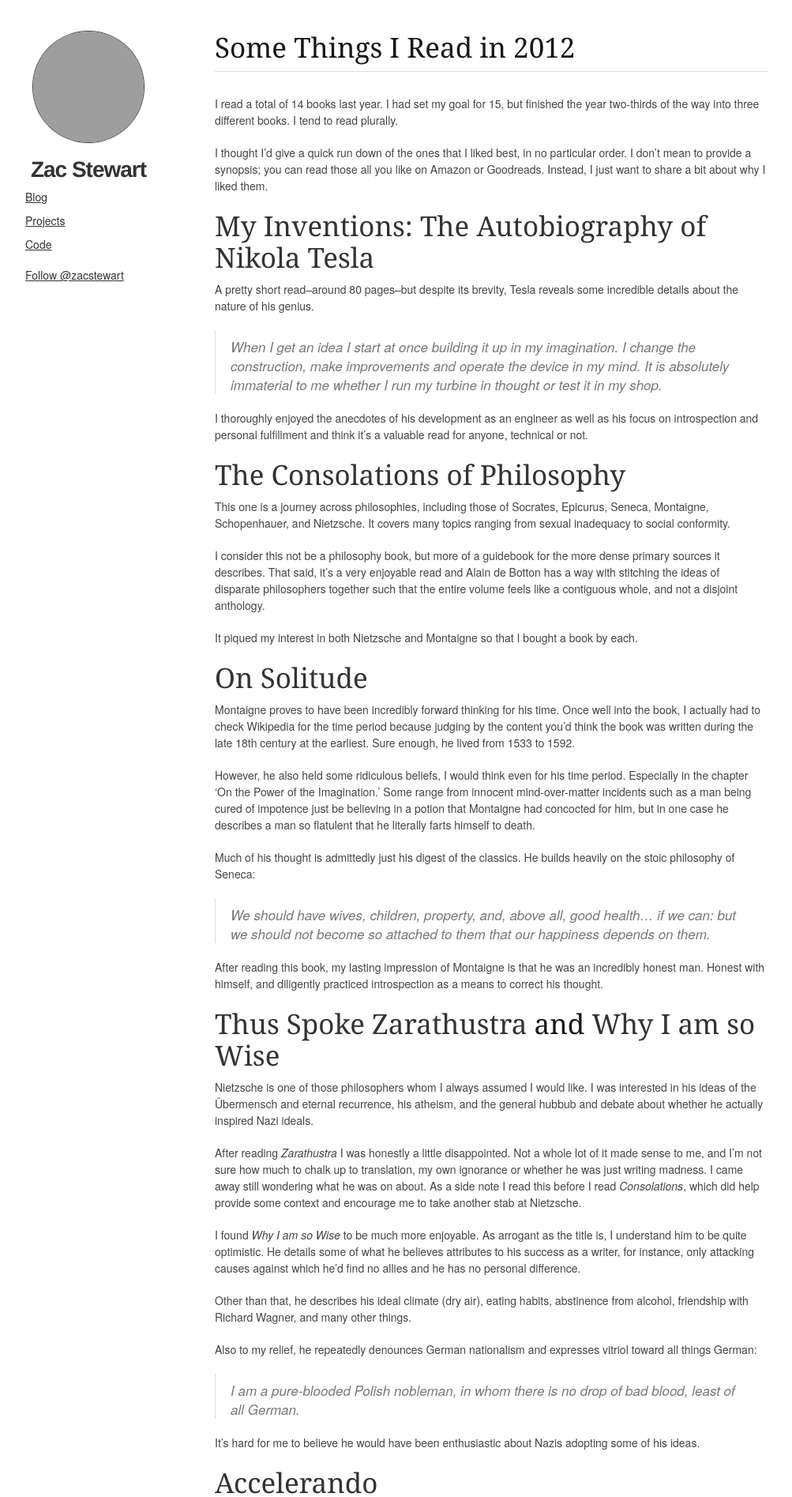
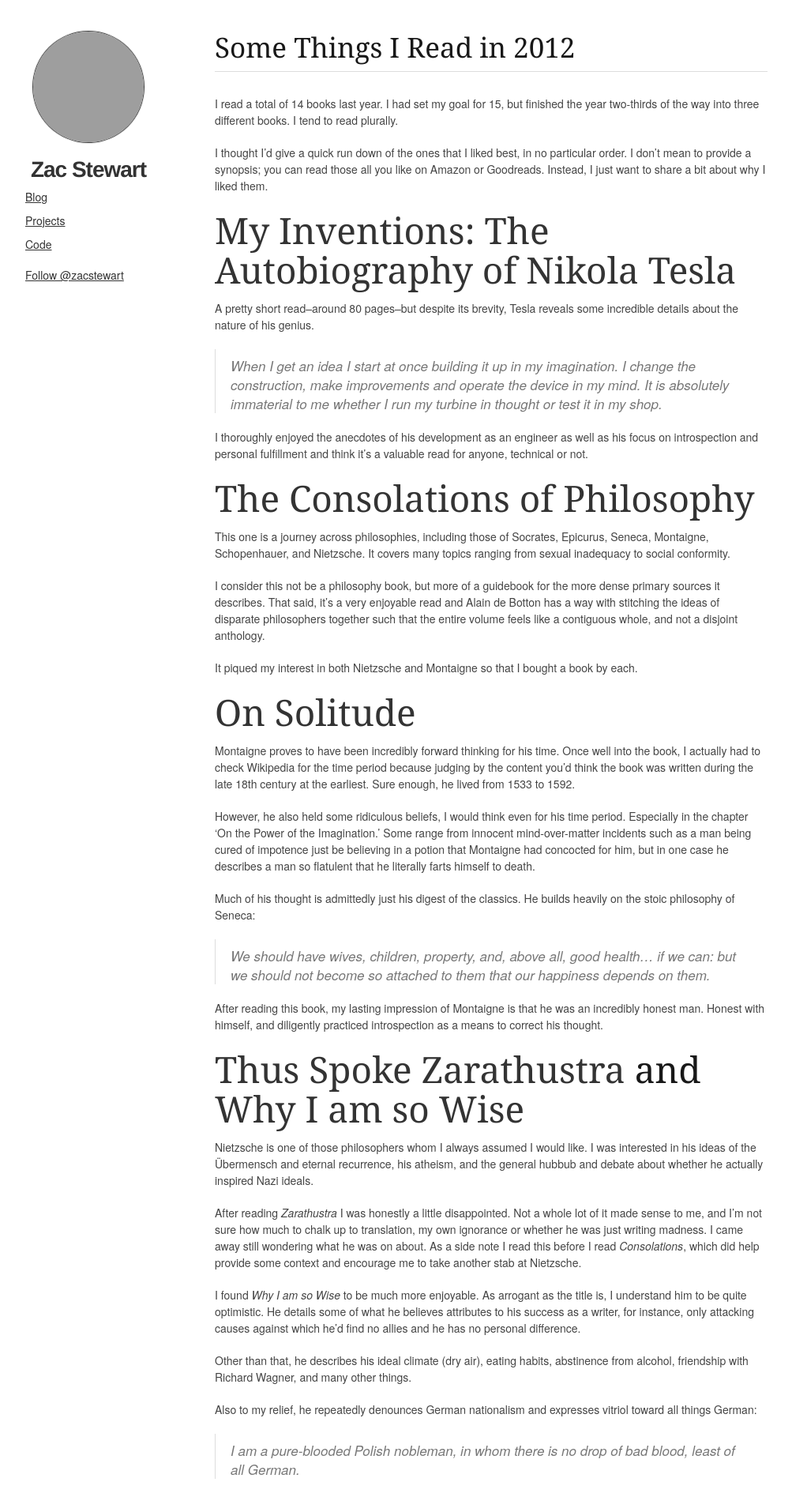
Before and after one commit to zacstewart/zacstewart.github.io, a Jekyll site: the page built from _posts/2013-01-08-some-things-i-read-in-2012.md, in a window 1280 px wide. Shown: the top 1895 px of the page at 79% size, without its empty margins (138-1141 px from the left). Built offline with Jekyll 4.4.1, drawn with Linux system fonts in a browser that asks for light colours; Markdown is read by kramdown in place of the engine named in the settings; comment, search, counter and statistics services are not loaded; grey boxes are pictures that could not be loaded.

```diff
--- a/_posts/2013-01-08-some-things-i-read-in-2012.md
+++ b/_posts/2013-01-08-some-things-i-read-in-2012.md
@@ -10,7 +10,7 @@ I thought I'd give a quick run down of the ones that I liked best, in no particu
 order. I don't mean to provide a synopsis; you can read those all you like on
 Amazon or Goodreads. Instead, I just want to share a bit about why I liked them.
 
-## [My Inventions: The Autobiography of Nikola Tesla][1]
+# [My Inventions: The Autobiography of Nikola Tesla][1]
 
 A pretty short read–around 80 pages–but despite its brevity, Tesla reveals some
 incredible details about the nature of his genius.
@@ -24,7 +24,7 @@ I thoroughly enjoyed the anecdotes of his development as an engineer as well as
 his focus on introspection and personal fulfillment and think it's a valuable
 read for anyone, technical or not.
 
-## [The Consolations of Philosophy][2]
+# [The Consolations of Philosophy][2]
 This one is a journey across philosophies, including those of Socrates,
 Epicurus, Seneca, Montaigne, Schopenhauer, and Nietzsche. It covers many topics
 ranging from sexual inadequacy to social conformity.
@@ -39,7 +39,7 @@ It piqued my interest in both Nietzsche and Montaigne so that I bought a book
 by each.
 
 
-## [On Solitude][3]
+# [On Solitude][3]
 
 Montaigne proves to have been incredibly forward thinking for his time. Once
 well into the book, I actually had to check Wikipedia for the time period
@@ -63,7 +63,7 @@ After reading this book, my lasting impression of Montaigne is that he was an
 incredibly honest man. Honest with himself, and diligently practiced
 introspection as a means to correct his thought.
 
-## [Thus Spoke Zarathustra][4] and [Why I am so Wise][5]
+# [Thus Spoke Zarathustra][4] and [Why I am so Wise][5]
 
 Nietzsche is one of those philosophers whom I always assumed I would like. I was
 interested in his ideas of the Übermensch and eternal recurrence, his atheism,
@@ -94,7 +94,7 @@ vitriol toward all things German:
 It's hard for me to believe he would have been enthusiastic about Nazis
 adopting some of his ideas.
 
-## [Accelerando][6]
+# [Accelerando][6]
 
 This one follows the story of one family across three generations as they cross
 the threshold into the technological singularity.
@@ -104,7 +104,7 @@ augmented reality, uploading, artificial intelligence, solar sails and
 interstellar travel.
 
 
-## [RESTful Web Services][7]
+# [RESTful Web Services][7]
 
 Want to become the HTTP wizard around the office? This book is invaluable if you
 spend a lot of time designing APIs.
@@ -120,7 +120,7 @@ The rest of it was definitely rewarding. I no longer have to skip a beat
 wondering which response code is right in a given situation or which method a
 resource should should expose.
 
-## [The Bogleheads' Guide to Investing][8]
+# [The Bogleheads' Guide to Investing][8]
 
 This one wasn't exactly a thriller, but it did give me a lot of knowledge for
 planning my financial future. Knowing how to tax-shelter your nest egg, or whether
@@ -132,7 +132,7 @@ in your tax-sheltered account (e.g., Roth IRA), asset allocation is everything
 and rebalance your portfolio at regular intervals to maintain your desired
 allocation.
 
-## [Planning for Freedom][9]
+# [Planning for Freedom][9]
 
 This last one is a little obscure. Von Mises is the name behind the Ludwig von
 Mises Institute, a popular, libertarian, Austrian economics think tank. The printing
```
Also changed, not shown: _posts/2012-01-08-defining-abilities-for-collections-of-records-using-cancan.md (+1 -1 lines), _posts/2012-04-14-http-options-method.md (+4 -4 lines), _posts/2013-03-13-establish-your-encrypted-channels-now.md (+4 -4 lines).
